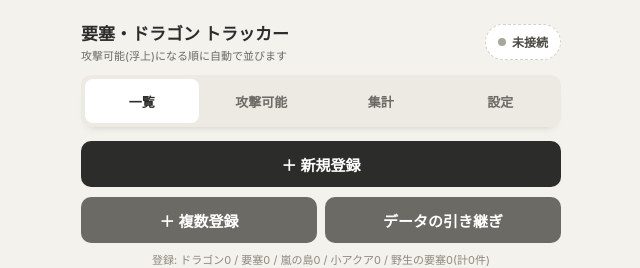
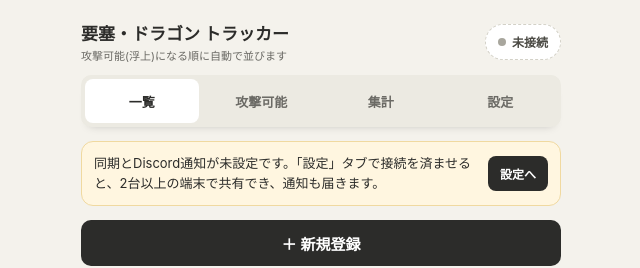
Before and after one commit to takumi307/ggetest, a Vue app: page / in a window 1280 px wide. Shown: the top 268 px of the page, without its empty margins (319-959 px from the left). Built offline with nearby package versions, Linux system fonts and the light colour scheme.

Commit message:
Update MainTab.vue

```diff
--- a/src/components/MainTab.vue
+++ b/src/components/MainTab.vue
@@ -1,22 +1,36 @@
 <script setup>
-import { ref } from 'vue'
+import { ref, computed } from 'vue'
 import { useTrackerStore } from '@/stores/trackerStore'
+import { useSyncStore } from '@/stores/syncStore'
+import { useUiStore } from '@/stores/uiStore'
 import { TYPE_OPTIONS, SORT_OPTIONS } from '@/utils/constants'
+import { typeLabel, formatDuration } from '@/utils/helpers'
 import EntryCard from './EntryCard.vue'
 import AddPanel from './AddPanel.vue'
 import BulkPanel from './BulkPanel.vue'
 import BackupPanel from './BackupPanel.vue'
-import SettingsPanel from './SettingsPanel.vue'
-import SyncButtons from './SyncButtons.vue'
 
 const tracker = useTrackerStore()
+const sync = useSyncStore()
+const ui = useUiStore()
+
 const showAdd = ref(false)
 const showBulk = ref(false)
 const showBackup = ref(false)
+
+/* 次に攻撃可能になるもの（現在の絞り込みの中で最も早いもの） */
+const next = computed(() =>
+  tracker.waitingList.reduce((m, e) => (!m || e.eventAt < m.eventAt ? e : m), null)
+)
 </script>
 
 <template>
   <div>
+    <div v-if="!sync.anyConfigured()" class="banner">
+      <span>同期とDiscord通知が未設定です。「設定」タブで接続を済ませると、2台以上の端末で共有でき、通知も届きます。</span>
+      <button type="button" @click="ui.goTab('settings')">設定へ</button>
+    </div>
+
     <button class="addBtn" @click="showAdd = true">＋ 新規登録</button>
     <div style="display:flex; gap:8px; margin-bottom:14px;">
       <button class="addBtn secondary" style="margin-bottom:0;" @click="showBulk = true">＋ 複数登録</button>
@@ -24,12 +38,13 @@ const showBackup = ref(false)
     </div>
     <p class="statSub" style="text-align:center; margin:-6px 0 14px;">{{ tracker.countSummary }}</p>
 
-    <SyncButtons />
-    <SettingsPanel />
-
     <BulkPanel :open="showBulk" @close="showBulk = false" />
     <AddPanel :open="showAdd" @close="showAdd = false" />
     <BackupPanel :open="showBackup" @close="showBackup = false" />
+
+    <div v-if="next" class="nextBar">
+      次に攻撃可能　<b>{{ typeLabel(next.type) }}</b> ({{ next.x }},{{ next.y }})　あと {{ formatDuration(next.eventAt - tracker.now) }}
+    </div>
 
     <div class="searchBox">
       <input v-model="tracker.searchQuery" type="text" placeholder="座標・ラベルで検索（例: 662 715）">
```
